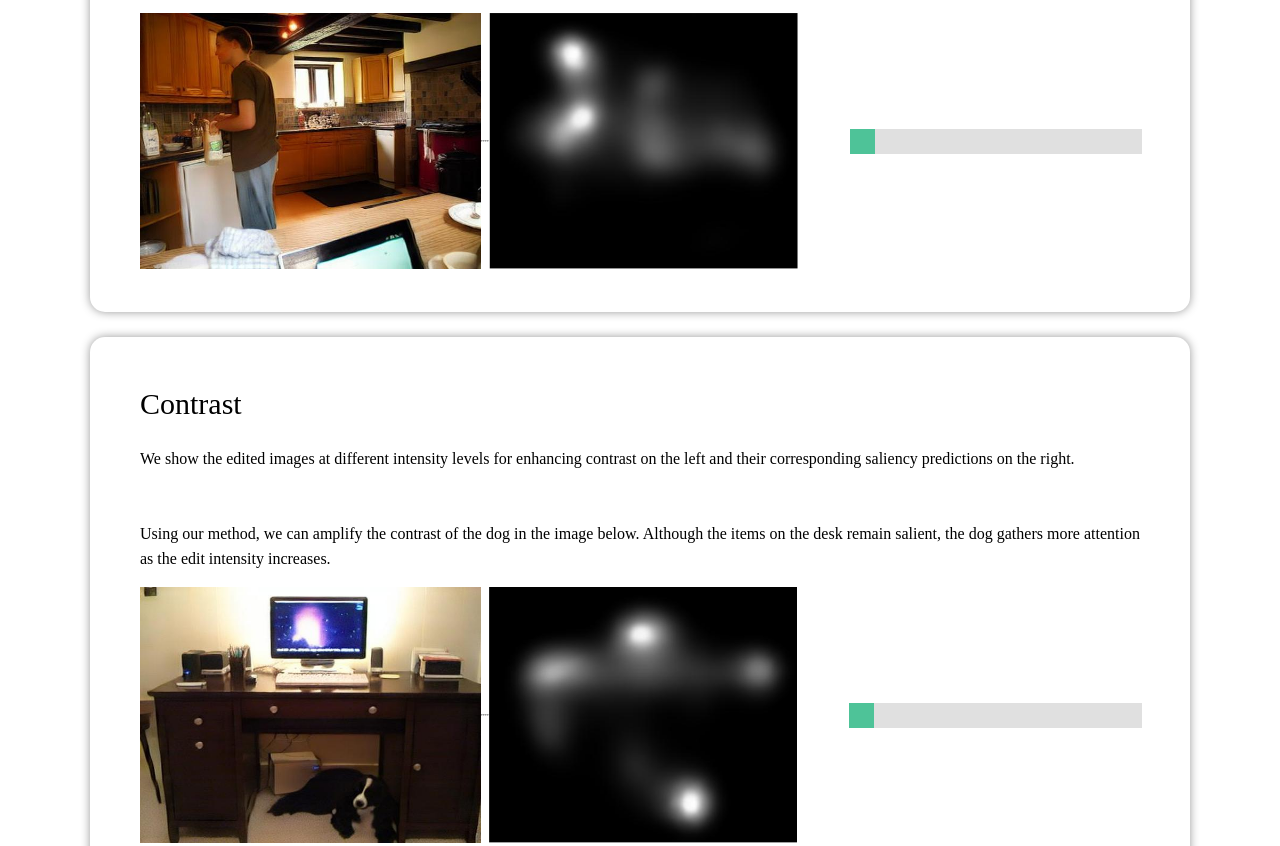
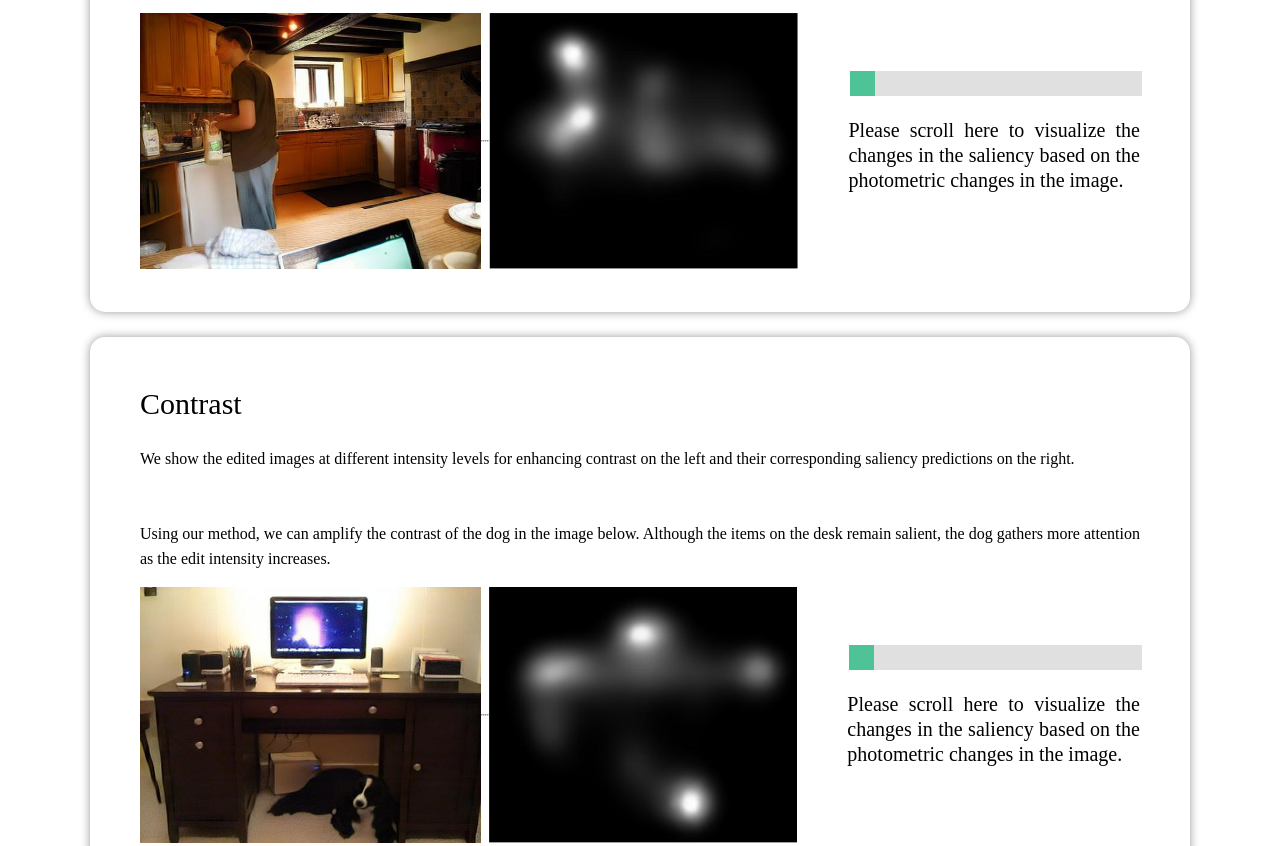
Before and after one commit to saliencyindiffusion/saliencyindiffusion.github.io, a plain HTML site: page docs/index.html in a window 1280 px wide. Shown: the part 768-1614 px from the top of the page. Drawn offline with Linux system fonts and the light colour scheme.

Commit message:
Add files via upload

```diff
--- a/docs/index.html
+++ b/docs/index.html
@@ -59,11 +59,14 @@
 
          <img class="cat-hat-img" id="image0" src="./sal_diff_files/contrast-1/COCO_val2014_000000025860_a1.jpg" width="256" height="256"> <hr><hr><hr><hr>
          <img class="cat-hat-img" id="image0-sal-map" src="./sal_diff_files/contrast-1/man_a1.png" width="256" height="256">
+
          <br>
          <div class="cat-hat-text">
              <!-- <span style="display: block; text-align: center">"My <span id ="fluffy" style="background-color: #f88000;">fluffy</span> bunny doll." </span><br> -->
 
             <input type="range" min="1" max="3" value="1" class="slider" id="range0">
+                       <p> Please scroll here to visualize the changes in the saliency based on the photometric changes in the image.  </p>
+
             </div>
     </div>
   <br>
@@ -88,6 +91,8 @@
              <!-- <span style="display: block; text-align: center">"My <span id ="fluffy" style="background-color: #f88000;">fluffy</span> bunny doll." </span><br> -->
 
             <input type="range" min="1" max="3" value="1" class="slider" id="range1">
+                                   <p> Please scroll here to visualize the changes in the saliency based on the photometric changes in the image.  </p>
+
             </div>
     </div>
   <br>
@@ -111,6 +116,8 @@
              <!-- <span style="display: block; text-align: center">"My <span id ="fluffy" style="background-color: #f88000;">fluffy</span> bunny doll." </span><br> -->
 
             <input type="range" min="1" max="3" value="1" class="slider" id="range2">
+                                   <p> Please scroll here to visualize the changes in the saliency based on the photometric changes in the image.  </p>
+
             </div>
     </div>
   <br>
@@ -134,6 +141,8 @@
              <!-- <span style="display: block; text-align: center">"My <span id ="fluffy" style="background-color: #f88000;">fluffy</span> bunny doll." </span><br> -->
 
             <input type="range" min="1" max="3" value="1" class="slider" id="range3">
+                                   <p> Please scroll here to visualize the changes in the saliency based on the photometric changes in the image.  </p>
+
             </div>
     </div>
   <br>
@@ -157,6 +166,8 @@
              <!-- <span style="display: block; text-align: center">"My <span id ="fluffy" style="background-color: #f88000;">fluffy</span> bunny doll." </span><br> -->
 
             <input type="range" min="1" max="3" value="1" class="slider" id="range4">
+                                   <p> Please scroll here to visualize the changes in the saliency based on the photometric changes in the image.  </p>
+
             </div>
     </div>
   <br>
@@ -180,6 +191,8 @@
              <!-- <span style="display: block; text-align: center">"My <span id ="fluffy" style="background-color: #f88000;">fluffy</span> bunny doll." </span><br> -->
 
             <input type="range" min="1" max="3" value="1" class="slider" id="range5">
+                                   <p> Please scroll here to visualize the changes in the saliency based on the photometric changes in the image.  </p>
+
             </div>
     </div>
   <br>
@@ -203,6 +216,8 @@
              <!-- <span style="display: block; text-align: center">"My <span id ="fluffy" style="background-color: #f88000;">fluffy</span> bunny doll." </span><br> -->
 
             <input type="range" min="1" max="3" value="1" class="slider" id="range6">
+                                   <p> Please scroll here to visualize the changes in the saliency based on the photometric changes in the image.  </p>
+
             </div>
     </div>
   <br>
```
